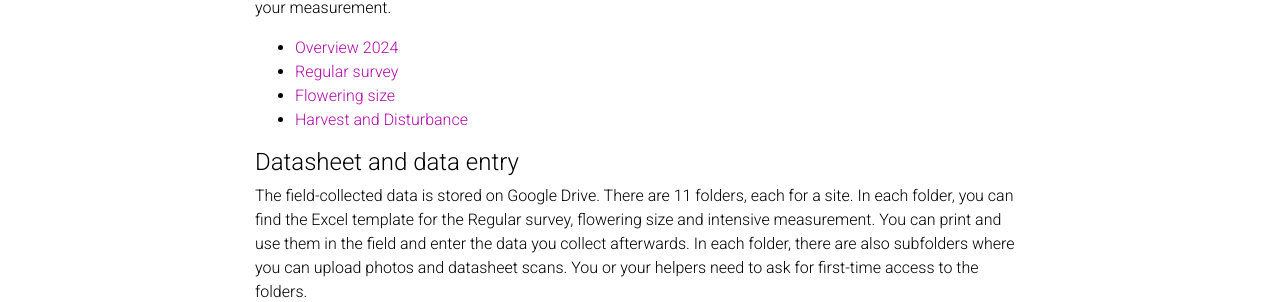
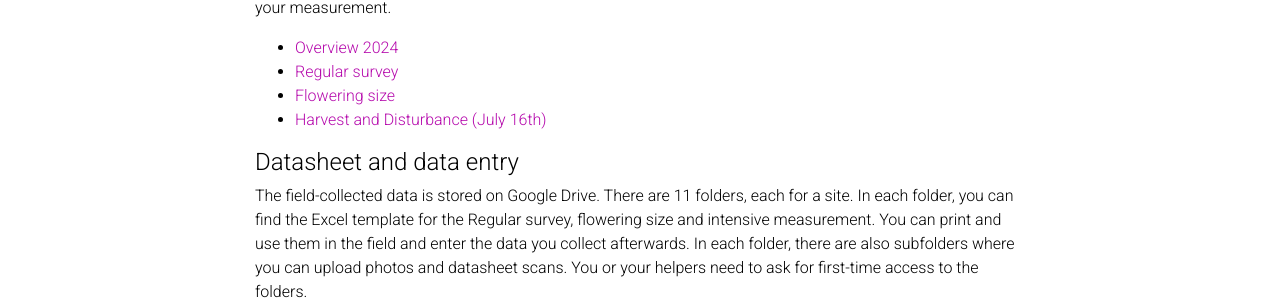
Before and after one commit to EcoRaMa/EcoRaMa.github.io, a Jekyll site: the page built from _projects/Data_collection_2024.md, in a window 1280 px wide and 900 px high, scrolled down 726 px. Shown: the part 230-532 px from the top of the window. Built offline with Jekyll 4.4.1, drawn with Linux system fonts in a browser that asks for light colours; comment, search, counter and statistics services are not loaded; a style sheet for code colours, icons or effects is not loaded.

Commit message:
Update Data_collection_2024.md

```diff
--- a/_projects/Data_collection_2024.md
+++ b/_projects/Data_collection_2024.md
@@ -42,7 +42,7 @@
   <li> <a href="https://drive.google.com/file/d/1CPkcYTsigEZREk1EB0a00_VrN3thyI9b/view?usp=sharing" target="_blank">Overview 2024 </a> </li>
   <li> <a href="https://drive.google.com/file/d/14tPrWAY0fCdz8oHr8o1fjgC5xBAroMwk/view?usp=sharing" target="_blank">Regular survey </a> </li>
   <li> <a href="https://drive.google.com/file/d/1K6GhXOW1q8WlIWLuzWLl_wBFGj_S9vg5/view?usp=sharing" target="_blank">Flowering size </a> </li>
-  <li> <a href="https://drive.google.com/file/d/1Zfh78TGGZ2zcuX-PI4qPh4fTBKQZR7ZQ/view?usp=sharing" target="_blank">Harvest and Disturbance </a> </li>
+  <li> <a href="https://drive.google.com/file/d/1CeN7je89fVyIxtLmS05CJ0kAWK8PRhrL/view?usp=sharing" target="_blank">Harvest and Disturbance (July 16th) </a> </li>
 </ul>
 
 ####  Datasheet and data entry
```
